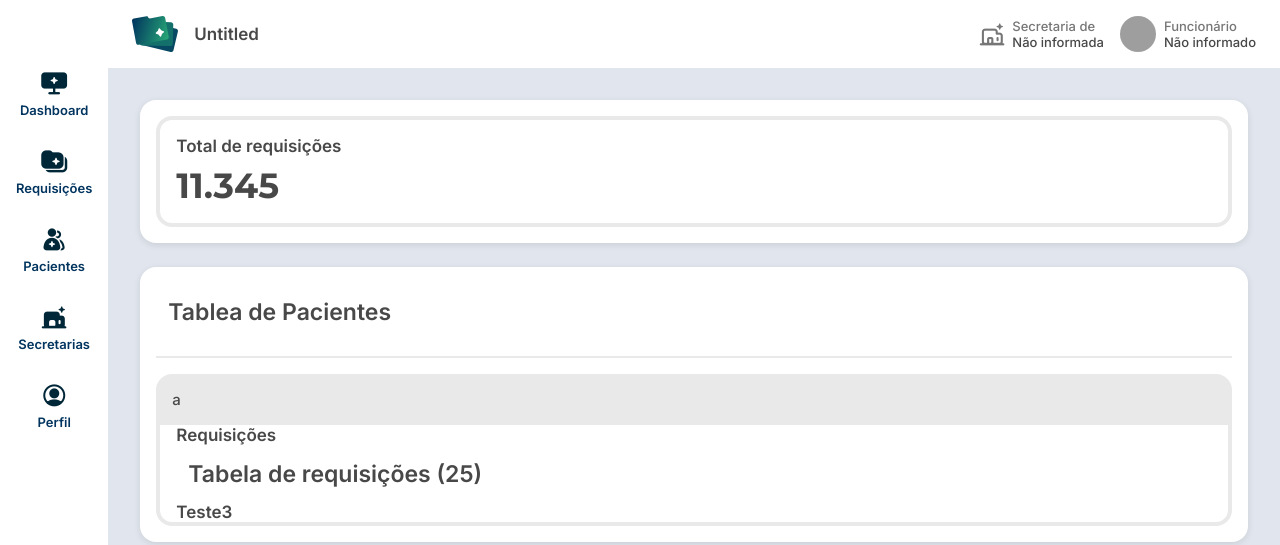
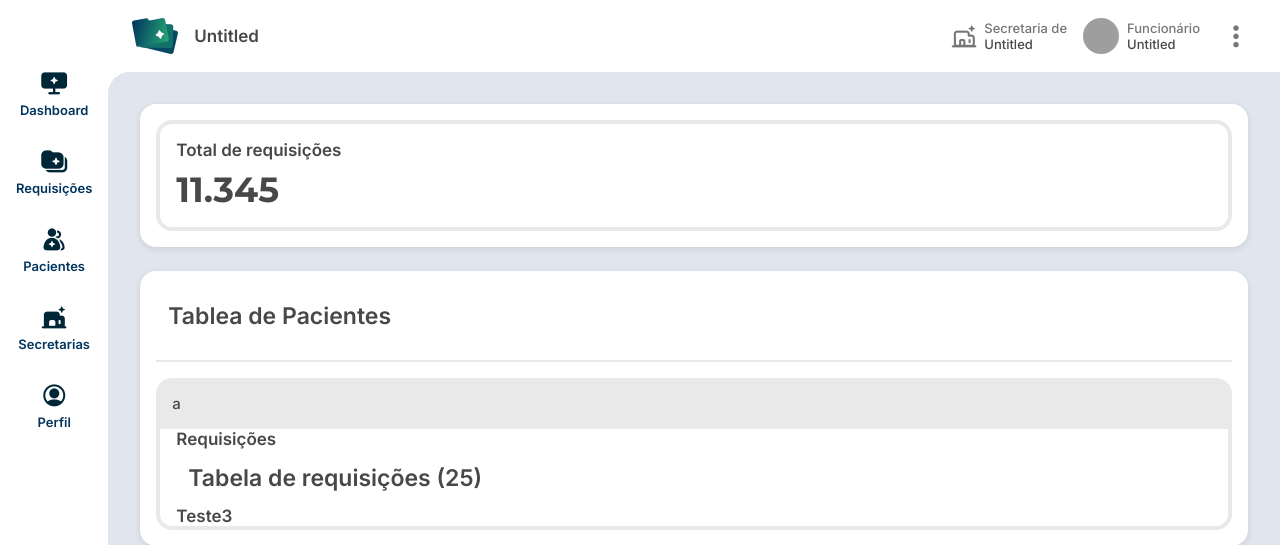
Before and after one commit to matheeus4568/Salus-System-Projeto-Integrador, a Django app: page / in a window 1280 px wide. Shown: the top 545 px of the page. Run offline with Django 5.2, Linux system fonts and the light colour scheme; some web fonts are replaced; grey boxes are pictures that could not be loaded.

Commit message:
wip: substituição de nomes de variáveis em pt-br por inglês, adição do canto arredondado e do ícone de três pontos no header

```diff
--- /dev/null
+++ b/static/css/components/clickable_icon.css
@@ -0,0 +1,19 @@
+.clickable-icon, .clickable-icon > a {
+    display: flex;
+    justify-content: center;
+    align-items: center;
+    flex: 0 0 auto;
+
+    width: 40px;
+    height: 40px;
+}
+
+.clickable-icon:hover {
+    background-color: var(--light-gray);
+    border-radius: 50%;
+}
+
+.clickable-icon:active {
+    background-color: var(--mid-light-gray);
+    border-radius: 50%;
+}
--- a/static/css/components/header.css
+++ b/static/css/components/header.css
@@ -5,6 +5,8 @@
     justify-content: space-between;
 
     padding: var(--spacing-md) var(--spacing-lg);
+
+    position: relative;
 }
 
 .icon-title {
@@ -36,3 +38,16 @@
     width: 36px;
     border-radius: 50%;
 }
+
+.round-corner {
+    position: absolute;
+    background-color: var(--white);
+    width: 22px;
+    height: 22px;
+
+    left: 0;
+    bottom: -22px;
+
+    mask-image: radial-gradient(circle at bottom right, transparent 0, transparent 22px, black 22px);
+    -webkit-mask-image: radial-gradient(circle at bottom right, transparent 0, transparent 22px, black 22px);
+}
--- /dev/null
+++ b/templates/components/clickable_icon.html
@@ -0,0 +1,6 @@
+
+<div class="clickable-icon">
+    <a href="{{ url }}">
+        {% include 'components/icon.html' with icon=icon %}
+    </a>
+</div>
--- a/templates/components/header.html
+++ b/templates/components/header.html
@@ -1,26 +1,38 @@
 {% load static %}
+<!-- VARIAVEIS DO HEADER -->
+<!-- title_icon: nome do arquivo svg do icone do titulo da pagina -->
+<!-- title_page: titulo da pagina -->
+<!-- name_secratary: nome da secretaria -->
+<!-- role: função do funcionário -->
+<!-- name_employee: nome do funcionário -->
+
 <div class="header">
+
     <div class="icon-title">
-        <img src="{% static 'images/icons/' %}{{ icone_titulo|default:'folders-img.svg' }}" alt="" height="36px">
+        <img src="{% static 'images/icons/' %}{{ title_icon|default:'folders-img.svg' }}" alt="" height="36px">
         <h1>{{ title_page|default:"Untitled" }}</h1>
     </div>
 
-    <di class="header-menu">
-        <div class="header-menu-item">
+    <div class="header-menu">
+
+        <a class="header-menu-item" href="#">
             {% include 'components/icon.html' with icon='icon-secretary' %}
             <div class="">
             <p class="txt-sm mid-gray">Secretaria de</p>
-            <p class="txt-sm">{{ name_secratary|default:"Não informada" }}</p>
+            <p class="txt-sm">{{ name_secratary|default:"Untitled" }}</p>
             </div>
-        </div>
+        </a>
 
-        <div class="header-menu-item">
+        <a class="header-menu-item" href="#">
             <img class="header-profile-picture" src="{% static 'images/placeholders/image.png' %}" alt="" height="36px">
             <div class="">
-            <p class="txt-sm mid-gray">{{ funcao|default:"Funcionário" }}</p>
-            <p class="txt-sm">{{ name_employee|default:"Não informado" }}</p>
+            <p class="txt-sm mid-gray">{{ role|default:"Funcionário" }}</p>
+            <p class="txt-sm">{{ name_employee|default:"Untitled" }}</p>
             </div>
-        </div>
+        </a>
+
+        {% include 'components/clickable_icon.html' with url='#' icon='icon-tree-dots' %}
+
     </div>
-
+    <span class="round-corner"></span>
 </div>
--- a/templates/components/icon.html
+++ b/templates/components/icon.html
@@ -1 +1,6 @@
+<!-- VARIAVEIS DO ICON -->
+<!-- icon: nome da classe do icone -->
+<!-- color: cor do icone -->
+<!-- size: tamanho do icone -->
+
 <span class="{{ icon|default:'icon-sparkle' }}" style="color: {{ color|default:'var(--mid-gray)' }}; font-size: {{ size|default:'22px' }};"></span>
--- a/templates/m_teste.html
+++ b/templates/m_teste.html
@@ -3,6 +3,7 @@
 {% block extra_css %}
     <link rel="stylesheet" href="{% static 'css/components/navbar.css' %}">
     <link rel="stylesheet" href="{% static 'css/components/header.css' %}">
+    <link rel="stylesheet" href="{% static 'css/components/clickable_icon.css' %}">
 {% endblock %}
 
 {% block aside %}
```
